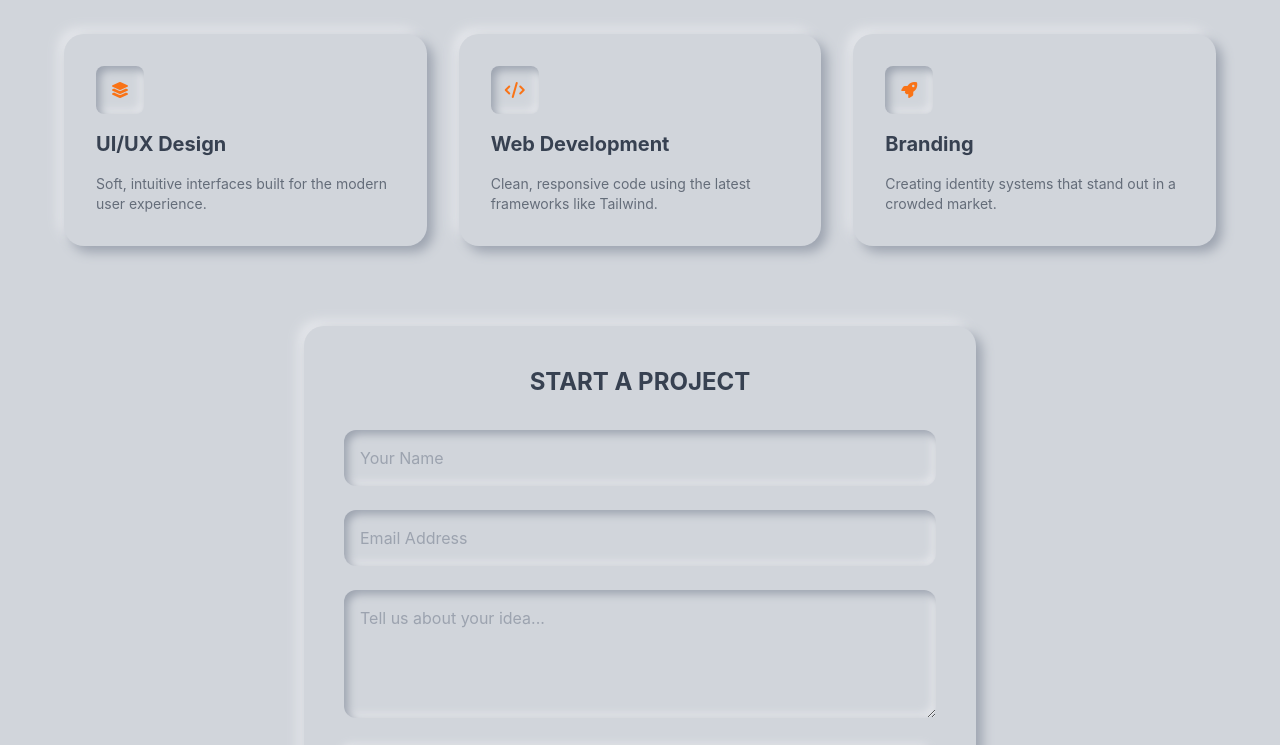
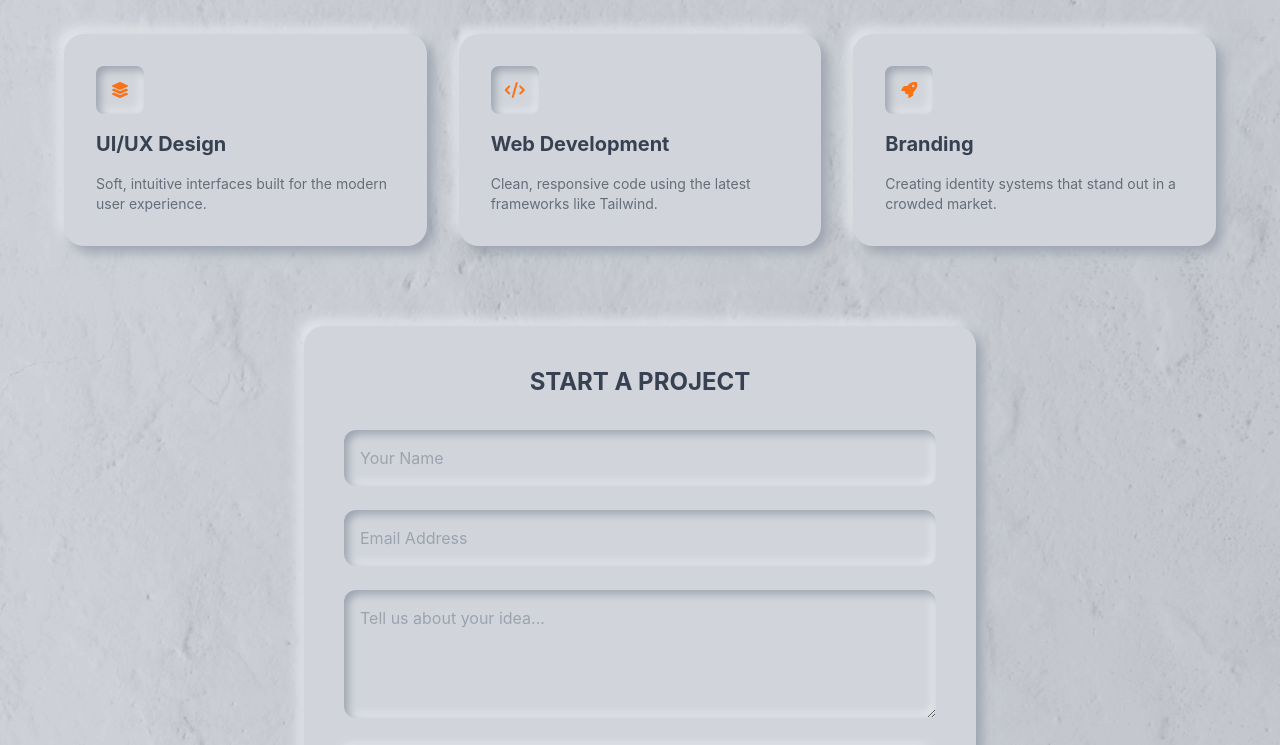
Before and after one commit to un963214785-code/index.html, a plain HTML site: page index.html in a window 1280 px wide. Shown: the part 710-1455 px from the top of the page. Drawn offline with nearby package versions, Linux system fonts and the light colour scheme.

Commit message:
Update index.html

```diff
--- a/index.html
+++ b/index.html
@@ -27,7 +27,7 @@
         body {
             background-color: var(--bg-color);
             /* Updated path to point to assets/bg.jpg */
-            background-image: url('assets/bg.jpg');
+            background-image: url('bg.jpg');
             /* Multiply blend mode pulls the color into the image, reducing glare */
             background-blend-mode: multiply;
             background-size: cover;
```
